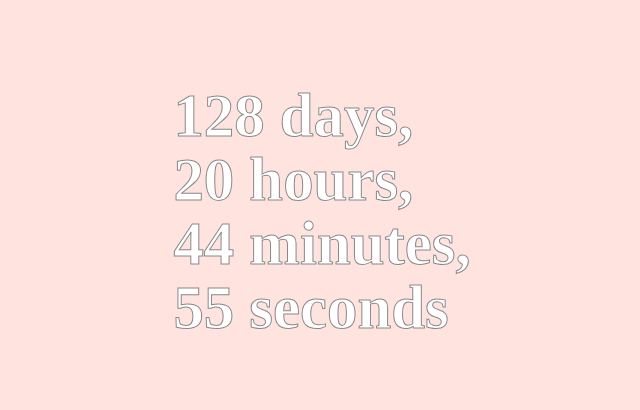
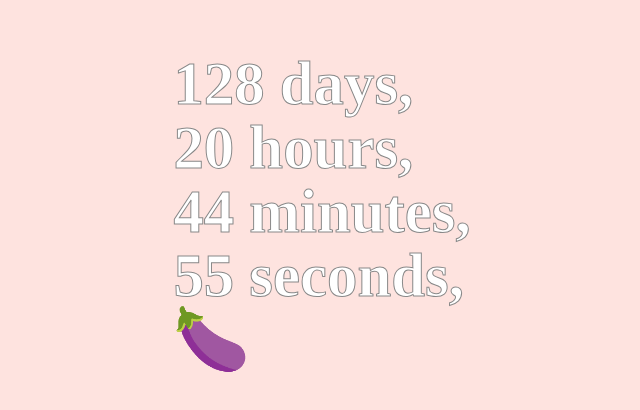
Before and after one commit to tedconn/ted-and-agata, a Next.js app: page / in a window 1280 px wide. Shown: the part 188-598 px from the top of the page, without its empty margins (318-958 px from the left). Built offline with nearby package versions, Linux system fonts and the light colour scheme; a web font is replaced by a local one.

Commit message:
Eggplant emoji finally OMG

```diff
--- a/pages/index.js
+++ b/pages/index.js
@@ -64,7 +64,8 @@ export default function Home() {
           {days} days, <br />
           {hours} hours, <br />
           {minutes} minutes, <br />
-          {seconds} seconds
+          {seconds} seconds, <br />
+          🍆
         </h1>
       </main>
     </div>
```
